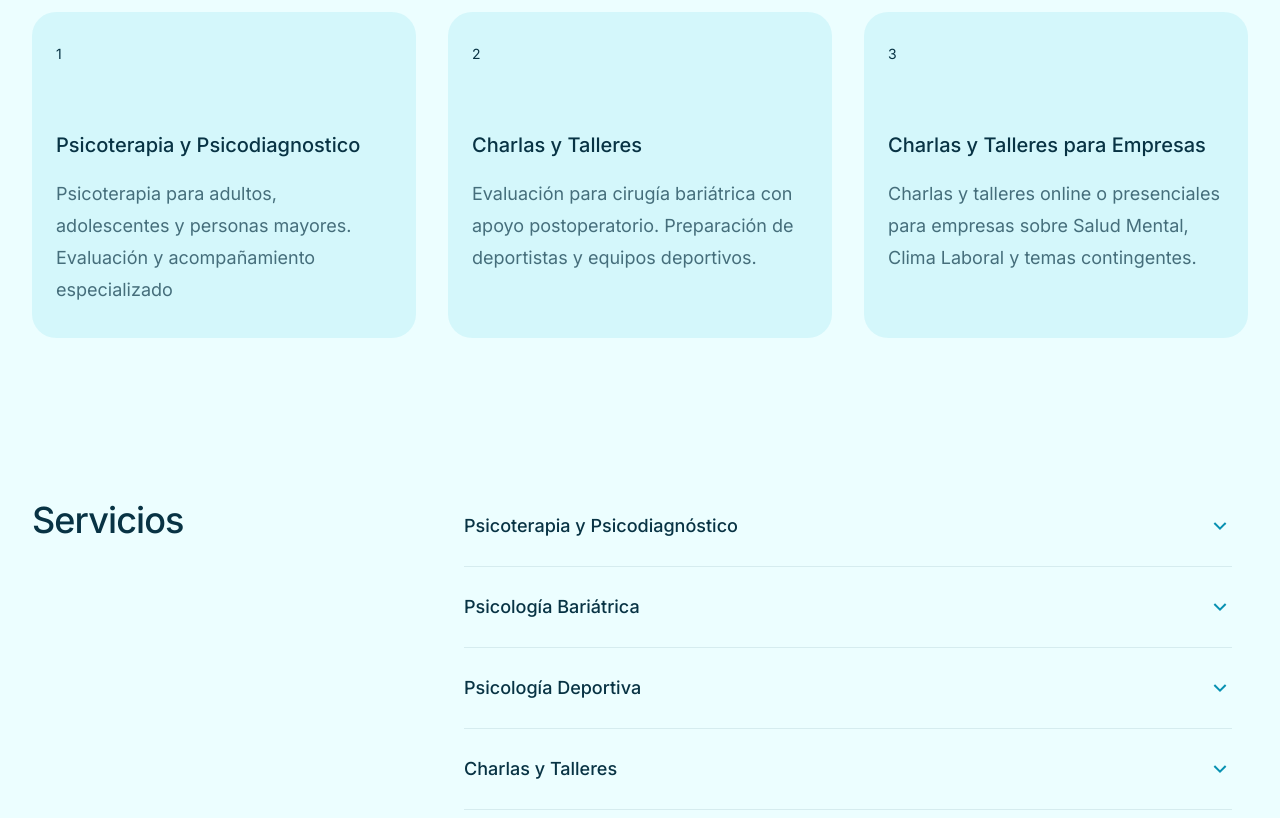
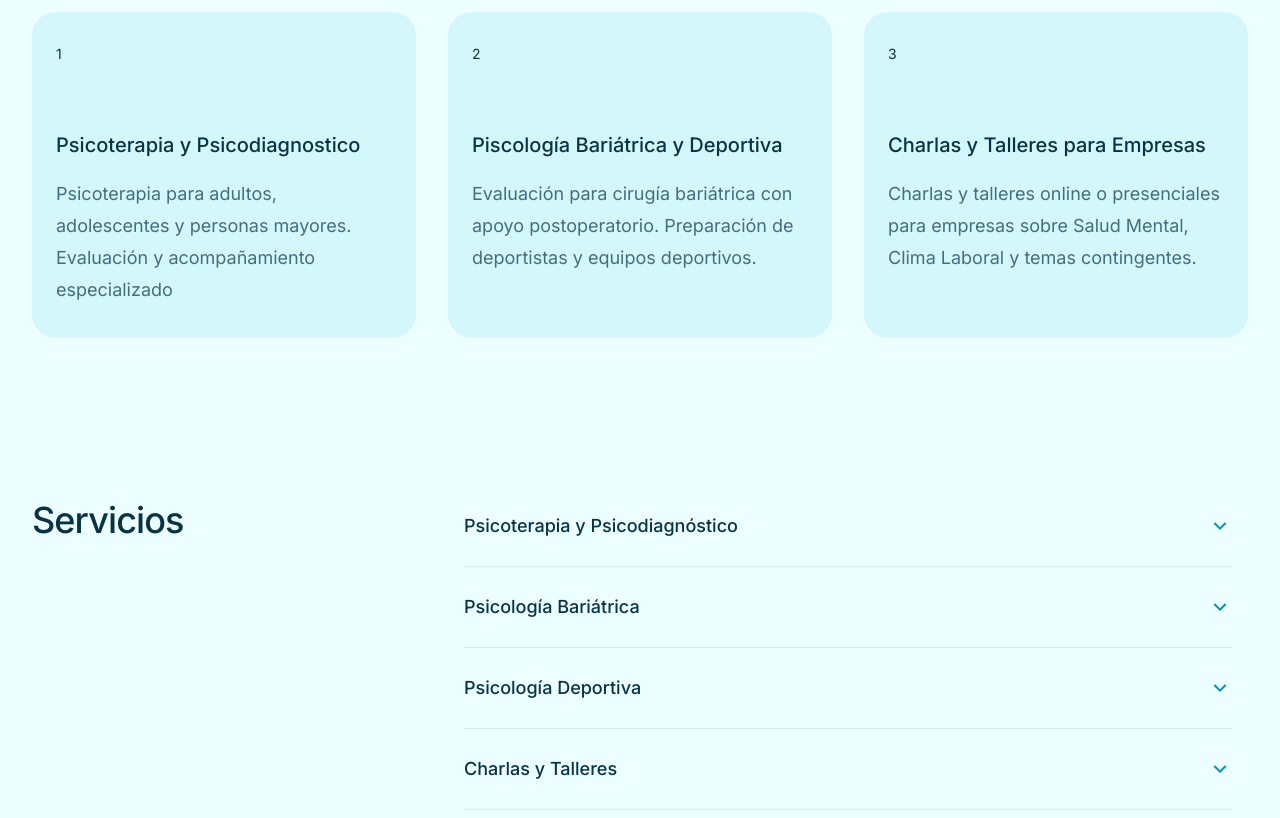
Before and after one commit to Endertman/psicoLanding, an Astro site: page / in a window 1280 px wide. Shown: the part 1000-1818 px from the top of the page. Built offline with nearby package versions, Linux system fonts and the light colour scheme; Astro itself is replaced by a stand-in of ours.

Commit message:
cambio de name en specialties

```diff
--- a/src/components/home/Specialties.astro
+++ b/src/components/home/Specialties.astro
@@ -8,7 +8,7 @@ const psicologiaClinica = [
   },
   {
     step: "2",
-    name: "Charlas y Talleres",
+    name: "Piscología Bariátrica y Deportiva",
     image: 'assets/imgs/src03.png',
     description: "Evaluación para cirugía bariátrica con apoyo postoperatorio. Preparación de deportistas y equipos deportivos.",
   },
```
